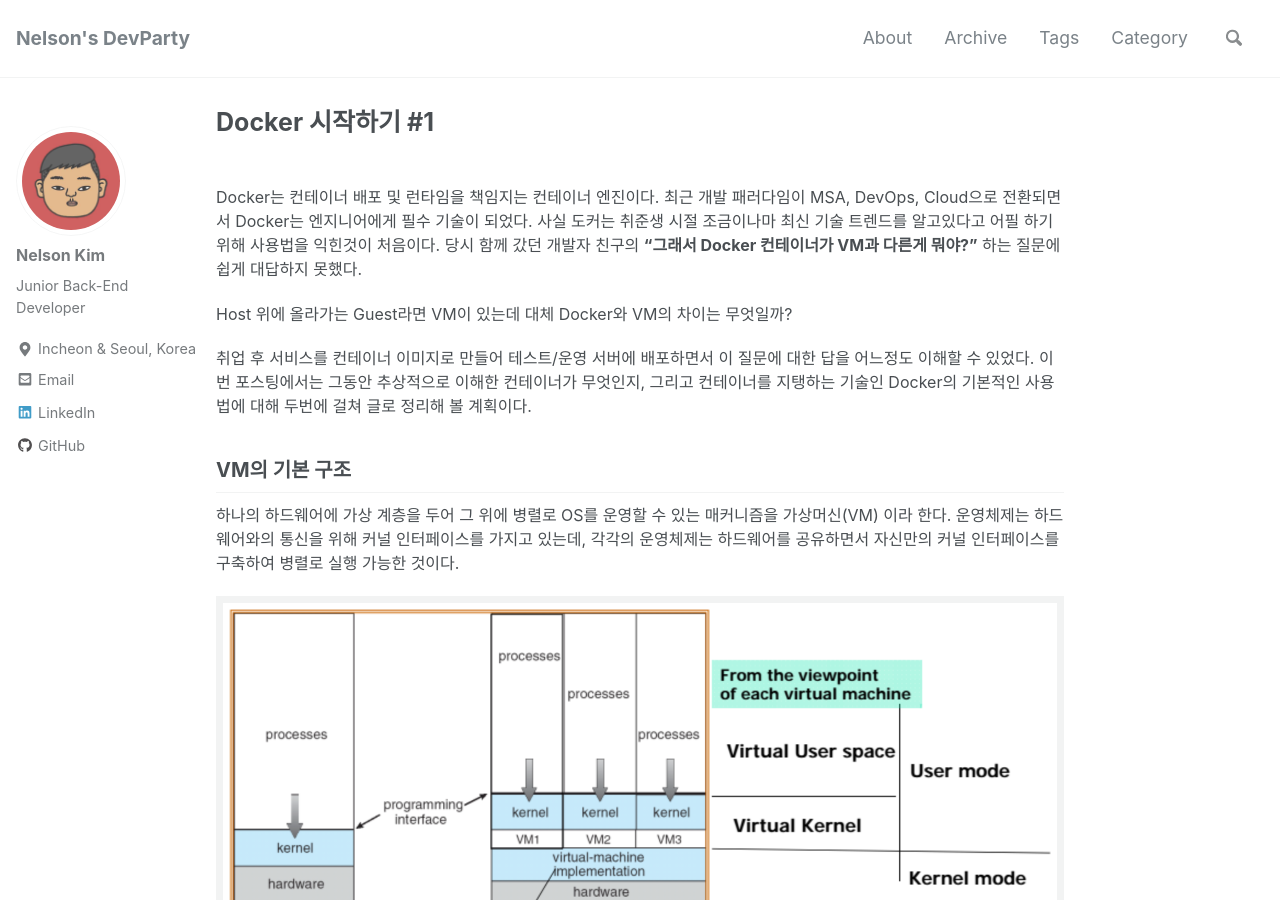
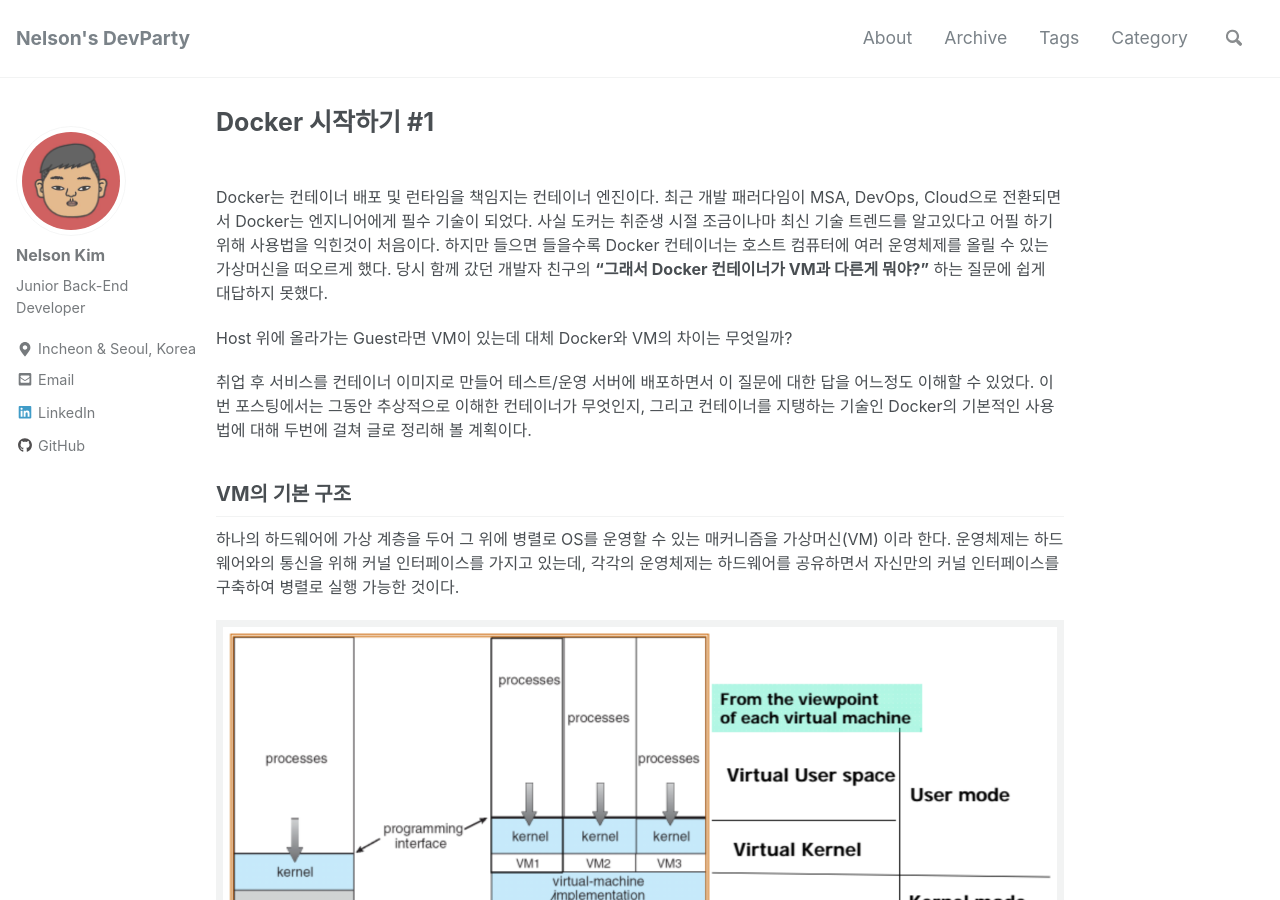
Before and after one commit to ssipflow/ssipflow.github.io, a Jekyll site: the page built from _posts/2018-10-05-Docker-01.md, in a window 1280 px wide and 900 px high. Built offline with Jekyll 4.4.1, drawn with Linux system fonts in a browser that asks for light colours; nearby versions of some CDN libraries; comment, search, counter and statistics services are not loaded.

Commit message:
Update Docker-01

```diff
--- a/_posts/2018-10-05-Docker-01.md
+++ b/_posts/2018-10-05-Docker-01.md
@@ -12,7 +12,7 @@
 category: Docker
 ---
 
-Docker는 컨테이너 배포 및 런타임을 책임지는 컨테이너 엔진이다. 최근 개발 패러다임이 MSA, DevOps, Cloud으로 전환되면서 Docker는 엔지니어에게 필수 기술이 되었다. 사실 도커는 취준생 시절 조금이나마 최신 기술 트렌드를 알고있다고 어필 하기위해 사용법을 익힌것이 처음이다. 당시 함께 갔던 개발자 친구의 **"그래서 Docker 컨테이너가 VM과 다른게 뭐야?"** 하는 질문에 쉽게 대답하지 못했다.
+Docker는 컨테이너 배포 및 런타임을 책임지는 컨테이너 엔진이다. 최근 개발 패러다임이 MSA, DevOps, Cloud으로 전환되면서 Docker는 엔지니어에게 필수 기술이 되었다. 사실 도커는 취준생 시절 조금이나마 최신 기술 트렌드를 알고있다고 어필 하기위해 사용법을 익힌것이 처음이다. 하지만 들으면 들을수록 Docker 컨테이너는 호스트 컴퓨터에 여러 운영체제를 올릴 수 있는 가상머신을 떠오르게 했다. 당시 함께 갔던 개발자 친구의 **"그래서 Docker 컨테이너가 VM과 다른게 뭐야?"** 하는 질문에 쉽게 대답하지 못했다.
 
 Host 위에 올라가는 Guest라면 VM이 있는데 대체 Docker와 VM의 차이는 무엇일까?
 
```
